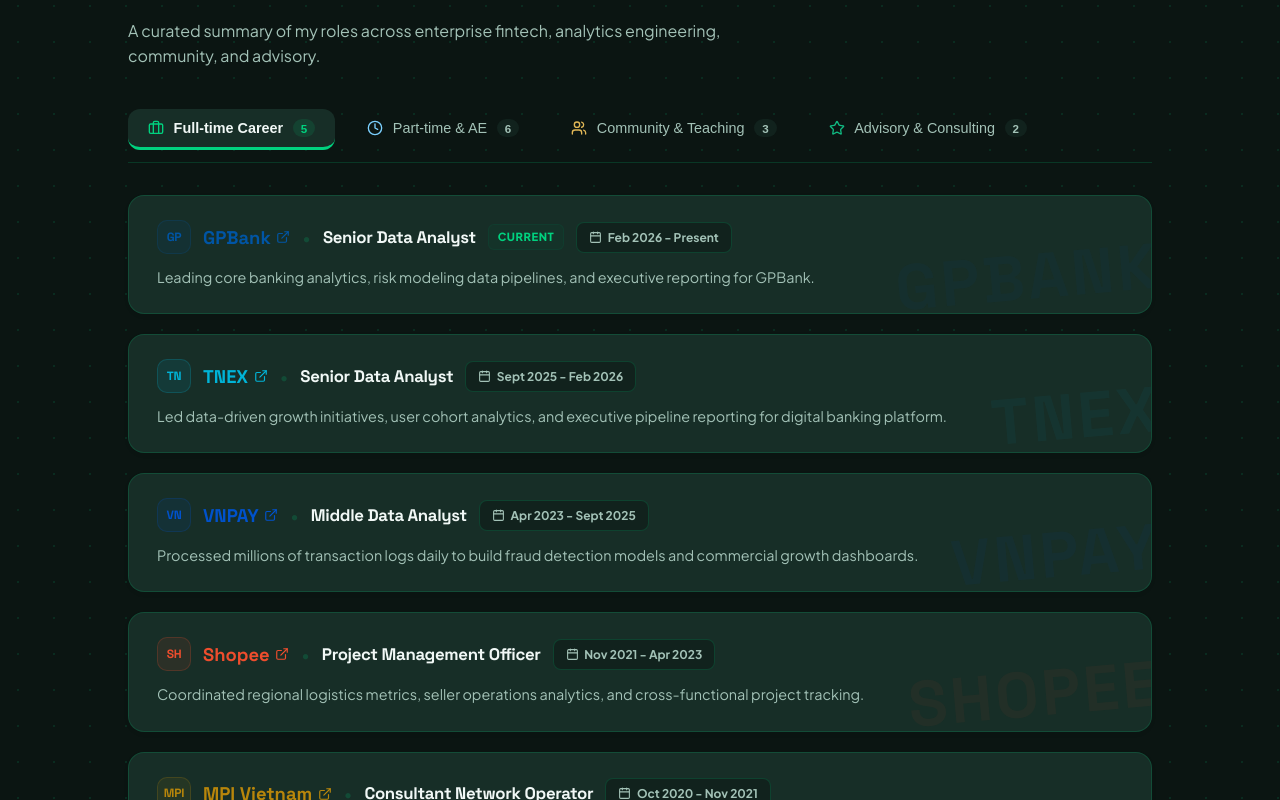
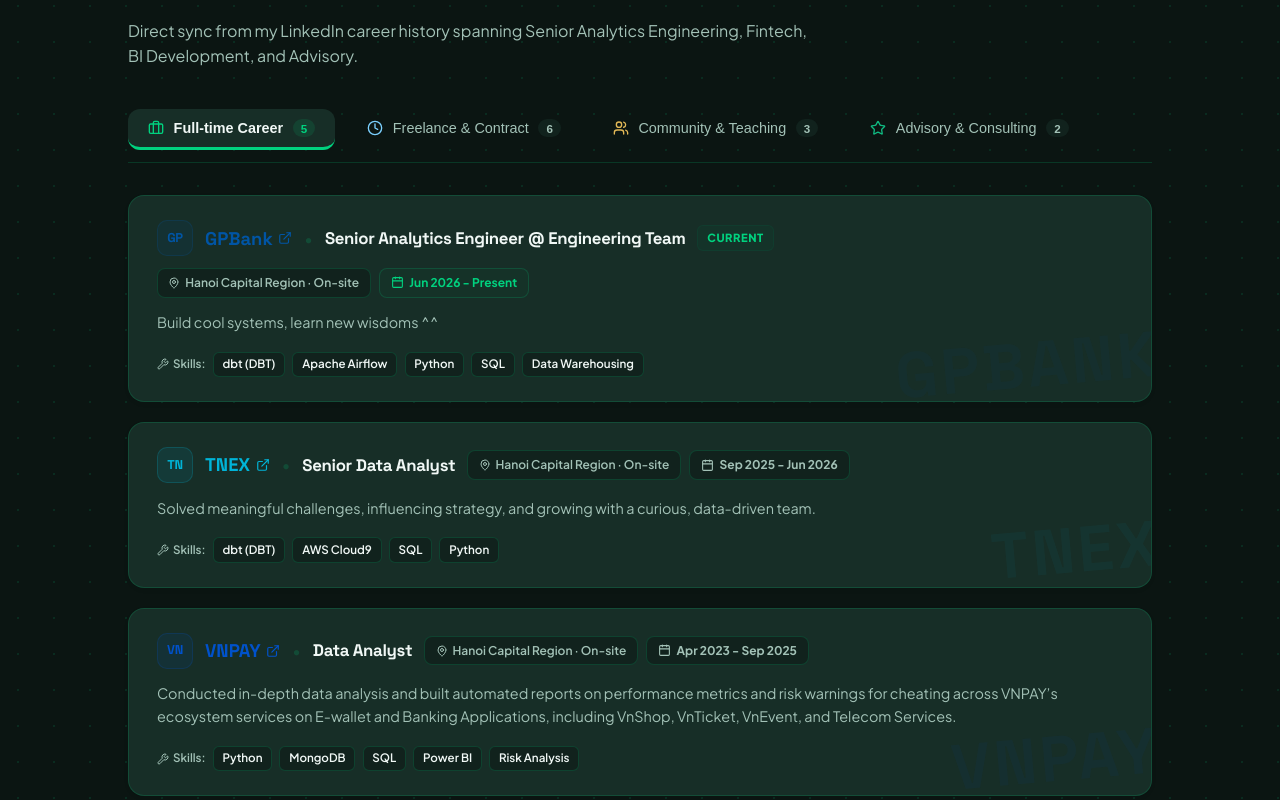
Before and after one commit to tunguyenn99/personal-websites-portfolio, a React (Vite) app: page / in a window 1280 px wide. Shown: the part 1020-1820 px from the top of the page. Built offline with nearby package versions, Linux system fonts and the light colour scheme.

Commit message:
feat(experience): update 100% exact experience details from LinkedIn profile (GPBank, Xóm Data, HV Holdings, UpBase, TNEX, MindX, Shopee, VNPAY, etc.)

```diff
--- a/src/components/Experience.jsx
+++ b/src/components/Experience.jsx
@@ -1,12 +1,12 @@
 import React, { useState } from 'react';
-import { Briefcase, Clock, Users, Star, ExternalLink, Calendar } from 'lucide-react';
+import { Briefcase, Clock, Users, Star, ExternalLink, Calendar, MapPin, Wrench } from 'lucide-react';
 
 export default function Experience() {
   const [activeTab, setActiveTab] = useState('fulltime');
 
   const tabOptions = [
     { id: 'fulltime', label: 'Full-time Career', icon: <Briefcase size={16} />, color: 'var(--accent-fulltime)', count: 5 },
-    { id: 'parttime', label: 'Part-time & AE', icon: <Clock size={16} />, color: 'var(--accent-parttime)', count: 6 },
+    { id: 'parttime', label: 'Freelance & Contract', icon: <Clock size={16} />, color: 'var(--accent-parttime)', count: 6 },
     { id: 'community', label: 'Community & Teaching', icon: <Users size={16} />, color: 'var(--accent-community)', count: 3 },
     { id: 'advisor', label: 'Advisory & Consulting', icon: <Star size={16} />, color: 'var(--accent-advisor)', count: 2 }
   ];
@@ -15,217 +15,249 @@
     fulltime: [
       {
         company: 'GPBank',
-        companyFull: 'Global Petro Bank (GPBank)',
+        companyFull: 'Global Petro Commercial Joint Stock Bank',
         url: 'https://www.gpbank.com.vn/',
-        role: 'Senior Data Analyst',
-        period: 'Feb 2026 - Present',
+        role: 'Senior Analytics Engineer @ Engineering Team',
+        period: 'Jun 2026 - Present',
+        location: 'Hanoi Capital Region · On-site',
         isCurrent: true,
-        tag: 'Banking & Finance',
+        tag: 'Full-time',
         initials: 'GP',
         brandColor: '#0055A5',
         watermark: 'GPBANK',
-        description: 'Leading core banking analytics, risk modeling data pipelines, and executive reporting for GPBank.'
+        description: 'Build cool systems, learn new wisdoms ^^',
+        skills: ['dbt (DBT)', 'Apache Airflow', 'Python', 'SQL', 'Data Warehousing']
       },
       {
         company: 'TNEX',
-        companyFull: 'TNEX Digital Bank',
+        companyFull: 'TNEX Finance & Digital Banking',
         url: 'https://www.tnex.com.vn/',
         role: 'Senior Data Analyst',
-        period: 'Sept 2025 - Feb 2026',
+        period: 'Sep 2025 - Jun 2026',
+        location: 'Hanoi Capital Region · On-site',
         isCurrent: false,
-        tag: 'Fintech Banking',
+        tag: 'Full-time',
         initials: 'TN',
         brandColor: '#00B4D8',
         watermark: 'TNEX',
-        description: 'Led data-driven growth initiatives, user cohort analytics, and executive pipeline reporting for digital banking platform.'
+        description: 'Solved meaningful challenges, influencing strategy, and growing with a curious, data-driven team.',
+        skills: ['dbt (DBT)', 'AWS Cloud9', 'SQL', 'Python']
       },
       {
         company: 'VNPAY',
         companyFull: 'VNPAY Fintech',
         url: 'https://vnpay.vn/',
-        role: 'Middle Data Analyst',
-        period: 'Apr 2023 - Sept 2025',
+        role: 'Data Analyst',
+        period: 'Apr 2023 - Sep 2025',
+        location: 'Hanoi Capital Region · On-site',
         isCurrent: false,
-        tag: 'Payment Gateway',
+        tag: 'Full-time',
         initials: 'VN',
         brandColor: '#0052CC',
         watermark: 'VNPAY',
-        description: 'Processed millions of transaction logs daily to build fraud detection models and commercial growth dashboards.'
+        description: 'Conducted in-depth data analysis and built automated reports on performance metrics and risk warnings for cheating across VNPAY’s ecosystem services on E-wallet and Banking Applications, including VnShop, VnTicket, VnEvent, and Telecom Services.',
+        skills: ['Python', 'MongoDB', 'SQL', 'Power BI', 'Risk Analysis']
       },
       {
         company: 'Shopee',
         companyFull: 'Shopee Vietnam',
         url: 'https://shopee.vn/',
-        role: 'Project Management Officer',
+        role: 'Project Management Officer @ New Sellers Flow',
         period: 'Nov 2021 - Apr 2023',
+        location: 'Hanoi, Vietnam · On-site',
         isCurrent: false,
-        tag: 'E-Commerce',
+        tag: 'Full-time',
         initials: 'SH',
         brandColor: '#EE4D2D',
         watermark: 'SHOPEE',
-        description: 'Coordinated regional logistics metrics, seller operations analytics, and cross-functional project tracking.'
+        description: 'Responsible for data analysis and campaign operations for the New Seller Flow team, supporting new Shopee sellers participating in the "Potential Sellers" program.',
+        skills: ['Strategy', 'Data Analysis', 'SQL', 'Presentation Skills']
       },
       {
-        company: 'MPI Vietnam',
-        companyFull: 'Ministry of Planning and Investment',
+        company: 'Ministry of Planning and Investment, Vietnam',
+        companyFull: 'MPI Vietnam',
         url: 'https://www.mpi.gov.vn/',
         role: 'Consultant Network Operator',
         period: 'Oct 2020 - Nov 2021',
+        location: 'Hanoi, Vietnam · On-site',
         isCurrent: false,
-        tag: 'Government & Enterprise',
+        tag: 'Government',
         initials: 'MPI',
         brandColor: '#B8860B',
         watermark: 'MPI',
-        description: 'Managed enterprise databases and consultant networks for national development programs.'
+        description: 'Managed the "Consultant" section on the National Portal for Small and Medium Enterprise (SME) Support.',
+        skills: ['Strategy', 'Microsoft Outlook', 'Database Management']
       }
     ],
     parttime: [
       {
+        company: 'HV HOLDINGS',
+        companyFull: 'HVNetGroup',
+        url: 'https://hvgroup.com.vn/',
+        role: 'Analytics Engineer',
+        period: 'Feb 2026 - Jul 2026',
+        location: 'Ho Chi Minh City · Remote',
+        isCurrent: false,
+        tag: 'Freelance',
+        initials: 'HV',
+        brandColor: '#7C3AED',
+        watermark: 'HV GROUP',
+        description: 'Architected and deployed a comprehensive BI ecosystem to unify fragmented e-commerce data, providing the executive team with visibility into sales performance, marketing ROI and inventory health.',
+        skills: ['Microsoft Power BI', 'Power BI Embedded Analytics', 'dbt', 'SQL']
+      },
+      {
         company: 'UpBase',
-        companyFull: 'UpBase Asia',
+        companyFull: 'UpBase - Tech-Driven eCommerce Enabler',
         url: 'https://upbase.asia/',
         role: 'Data Analytics Engineer',
-        period: 'Jan 2026 - Present',
-        isCurrent: true,
-        tag: 'E-Commerce Tech',
+        period: 'Jan 2026 - Jul 2026',
+        location: 'Hanoi Capital Region · Remote',
+        isCurrent: false,
+        tag: 'Freelance',
         initials: 'UB',
         brandColor: '#2563EB',
         watermark: 'UPBASE',
-        description: 'Architecting automated dbt data pipelines and multi-channel sales aggregation for e-commerce brands.'
+        description: 'Collaborated with a high-energy team of data enthusiasts to architect a scalable data infrastructure for an omnichannel e-commerce ecosystem. Focused on transforming fragmented raw data into high-performance Data Marts and OLAP Cubes to power frontend visualizations.',
+        skills: ['dbt (DBT)', 'Apache Superset', 'Python', 'SQL']
       },
       {
-        company: 'HV HOLDINGS',
-        companyFull: 'HV Group',
-        url: 'https://hvgroup.com.vn/',
-        role: 'Analytics Engineer',
-        period: 'Feb 2026 - Present',
-        isCurrent: true,
-        tag: 'Conglomerate',
-        initials: 'HV',
-        brandColor: '#7C3AED',
-        watermark: 'HV GROUP',
-        description: 'Designing centralized BigQuery data stack and dimensional models across corporate subsidiaries.'
-      },
-      {
-        company: 'Cloud Ace',
+        company: 'Cloud Ace Vietnam',
         companyFull: 'Cloud Ace Vietnam',
         url: 'https://vn.cloud-ace.com/',
-        role: 'BI Developer (GCP Specialist)',
+        role: 'Business Intelligence Developer',
         period: 'Dec 2025 - Feb 2026',
+        location: 'Hanoi Capital Region · Remote',
         isCurrent: false,
-        tag: 'Cloud Partner',
+        tag: 'Freelance',
         initials: 'CA',
         brandColor: '#4285F4',
         watermark: 'CLOUD ACE',
-        description: 'Delivering Google Cloud Platform BI architectures and Looker Studio data models.'
+        description: 'Developed a centralized, interactive dashboard system to streamline institutional reporting and improve data-driven decision-making for school leadership.',
+        skills: ['Google BigQuery', 'Google Looker Studio', 'GCP']
       },
       {
         company: 'FIXMA',
         companyFull: 'FIXMA Vietnam',
         url: 'https://fixma.vn/',
-        role: 'BI Developer',
-        period: 'Sept 2024 - Aug 2025',
+        role: 'Business Intelligence Developer',
+        period: 'Sep 2024 - Aug 2025',
+        location: 'Hanoi Capital Region · Remote',
         isCurrent: false,
-        tag: 'Tech Solutions',
+        tag: 'Freelance',
         initials: 'FX',
         brandColor: '#0EA5E9',
         watermark: 'FIXMA',
-        description: 'Built end-to-end business intelligence reports and operational telemetry tracking.'
+        description: 'Designed and deployed embedded BI solutions and automated business intelligence systems.',
+        skills: ['Power BI Embedded Analytics', 'Microsoft Power BI', 'SQL']
       },
       {
         company: 'VietCleaning',
         companyFull: 'VietCleaning JSC',
         url: 'https://vietcleaning.vn/',
-        role: 'BI Analyst',
+        role: 'Business Intelligence Analyst',
         period: 'Jan 2025 - May 2025',
+        location: 'Hanoi Capital Region · Remote',
         isCurrent: false,
-        tag: 'Services & Operations',
+        tag: 'Freelance',
         initials: 'VC',
         brandColor: '#10B981',
         watermark: 'VIETCLEAN',
-        description: 'Analyzed service booking funnels, customer churn rate, and staff allocation efficiency.'
+        description: 'Analyzed service booking funnels, customer churn rate, and staff allocation efficiency.',
+        skills: ['Microsoft Power BI', 'Power BI Embedded Analytics', 'Excel']
       },
       {
         company: 'BraveBits',
         companyFull: 'BraveBits Co.',
         url: 'https://bravebits.co/',
-        role: 'Outsource Data Analyst',
-        period: 'Mar 2024 - July 2024',
+        role: 'Data Analyst (Outsource)',
+        period: 'Mar 2024 - Jul 2024',
+        location: 'Hanoi Capital Region · Hybrid',
         isCurrent: false,
-        tag: 'Global SaaS',
+        tag: 'Freelance',
         initials: 'BB',
         brandColor: '#F59E0B',
         watermark: 'BRAVEBITS',
-        description: 'Product telemetry and user engagement analysis for Shopify global applications.'
+        description: 'Supported report development and data analysis on customer and product insights to drive business decisions for global Shopify applications.',
+        skills: ['Google Looker Studio', 'Google BigQuery', 'SQL']
       }
     ],
     community: [
       {
         company: 'Xóm Data',
-        companyFull: 'Xóm Data Community',
+        companyFull: 'Xóm Data - Cùng học Data Analyst / Engineer / Scientist',
         url: 'https://www.facebook.com/groups/xomdata/',
-        role: 'Co-Owner & Community Leader',
+        role: 'Co-Owner',
         period: 'Apr 2025 - Present',
+        location: 'Hanoi Capital Region · Remote',
         isCurrent: true,
-        tag: 'Data Community',
+        tag: 'Self-employed',
         initials: 'XD',
         brandColor: '#1877F2',
         watermark: 'XÓM DATA',
-        description: 'Founded and managing Vietnam\'s premier data community for knowledge sharing, webinars, and career guidance.'
+        description: 'Search "Xóm Data" on Facebook to find us! Co-owner of Vietnam\'s top data community for learners and practitioners.',
+        skills: ['Community Leadership', 'Technical Sharing', 'Data Career Mentoring']
       },
       {
-        company: 'MindX',
+        company: 'MindX Technology School',
         companyFull: 'MindX Technology School',
         url: 'https://mindx.edu.vn/',
-        role: 'Senior Data Instructor',
-        period: 'May 2023 - Present',
-        isCurrent: true,
-        tag: 'Tech Education',
+        role: 'Data Instructor',
+        period: 'May 2023 - Feb 2026',
+        location: 'Hanoi Capital Region · Hybrid',
+        isCurrent: false,
+        tag: 'Part-time',
         initials: 'MX',
         brandColor: '#EC4899',
         watermark: 'MINDX',
-        description: 'Instructed over 300+ students in SQL, Python, Power BI, and Analytics Engineering best practices.'
+        description: 'Taught data-related courses (D4E, BI), managed classroom activities, assessed student progress, and provided career guidance to ensure successful learning outcomes.',
+        skills: ['SQL', 'Python', 'Power BI', 'Mentoring']
       },
       {
-        company: 'MindX',
+        company: 'MindX Technology School',
         companyFull: 'MindX Technology School',
         url: 'https://mindx.edu.vn/',
         role: 'Data Curriculum Designer',
         period: 'Feb 2025 - Dec 2025',
+        location: 'Hanoi Capital Region · Remote',
         isCurrent: false,
-        tag: 'Curriculum R&D',
+        tag: 'Part-time',
         initials: 'MX',
         brandColor: '#EC4899',
         watermark: 'MINDX',
-        description: 'Designed industry-standard syllabus for Data Engineering and Analytics Engineering courses.'
+        description: 'Crafted industry-relevant learning experiences that empower professionals to turn raw data into actionable insights. Designed structured learning paths bridging SQL, Python, Power BI, and data modeling.',
+        skills: ['Curriculum Design', 'SQL', 'Python', 'Power BI', 'Data Modeling']
       }
     ],
     advisor: [
       {
         company: 'AlphaSights',
-        companyFull: 'AlphaSights Global',
+        companyFull: 'AlphaSights Advisors Network',
         url: 'https://www.alphasights.com/',
-        role: 'Technology & Data Advisor',
-        period: 'Apr 2023 - Present',
-        isCurrent: true,
-        tag: 'Global Advisory',
+        role: 'Advisor',
+        period: 'Apr 2023 - Feb 2026',
+        location: 'Seoul, South Korea · Remote',
+        isCurrent: false,
+        tag: 'Freelance',
         initials: 'AS',
         brandColor: '#6366F1',
         watermark: 'ALPHASIGHTS',
-        description: 'Providing expert consultations for international investment funds on Vietnam\'s fintech & data landscape.'
+        description: 'Collaborated with AlphaSights branches in Seoul, Tokyo, Hong Kong, and Shanghai, bringing expertise with a strong focus on the Southeast Asia market to deliver practical insights for forward-thinking businesses.',
+        skills: ['Industry Advisory', 'Market Intelligence', 'Fintech Insights']
       },
       {
         company: 'Arches',
-        companyFull: 'Arches Global',
+        companyFull: 'Arches Corporation',
         url: 'https://arches-global.com/',
-        role: 'Expert Industry Consultant',
+        role: 'Advisor',
         period: 'Feb 2025 - Feb 2026',
+        location: 'Tokyo, Japan · Remote',
         isCurrent: false,
-        tag: 'Expert Network',
+        tag: 'Freelance',
         initials: 'AG',
         brandColor: '#8B5CF6',
         watermark: 'ARCHES',
-        description: 'Consulting on regional e-commerce logistics, payment gateway trends, and tech talent markets.'
+        description: 'Arches connects Asia\'s industry specialists across sectors and functions with Investment & Corporate Strategy clients to assess an industry, a market, or a company to evaluate its business risks or opportunities.',
+        skills: ['Expert Advisory', 'Corporate Strategy', 'Knowledge Sharing']
       }
     ]
   };
@@ -239,8 +271,8 @@
         {/* Section Header */}
         <div style={{ marginBottom: '2.5rem' }}>
           <h2 className="section-title">Professional Path & Experience</h2>
-          <p style={{ color: 'var(--text-muted)', fontSize: '1rem', marginTop: '-0.75rem', maxWidth: '640px' }}>
-            A curated summary of my roles across enterprise fintech, analytics engineering, community, and advisory.
+          <p style={{ color: 'var(--text-muted)', fontSize: '1rem', marginTop: '-0.75rem', maxWidth: '680px' }}>
+            Direct sync from my LinkedIn career history spanning Senior Analytics Engineering, Fintech, BI Development, and Advisory.
           </p>
         </div>
 
@@ -294,7 +326,7 @@
           })}
         </div>
 
-        {/* Minimalist Ultra-Clean Experience List with Subtle Watermarks */}
+        {/* Ultra-Clean Experience List matching LinkedIn */}
         <div style={{ display: 'flex', flexDirection: 'column', gap: '1.25rem' }}>
           {currentList.map((item, idx) => (
             <div
@@ -307,7 +339,7 @@
                 borderRadius: '16px',
                 display: 'flex',
                 flexDirection: 'column',
-                gap: '0.75rem',
+                gap: '0.85rem',
                 transition: 'all 0.25s ease',
                 boxShadow: '0 2px 10px rgba(0,0,0,0.02)',
                 position: 'relative',
@@ -347,8 +379,8 @@
                 <div style={{ display: 'flex', alignItems: 'center', gap: '0.75rem', flexWrap: 'wrap' }}>
                   {/* Company Logo Badge */}
                   <div style={{
-                    width: '34px',
-                    height: '34px',
+                    width: '36px',
+                    height: '36px',
                     borderRadius: '10px',
                     background: `${item.brandColor}18`,
                     border: `1px solid ${item.brandColor}33`,
@@ -357,7 +389,7 @@
                     justifyContent: 'center',
                     color: item.brandColor,
                     fontWeight: 800,
-                    fontSize: '0.75rem',
+                    fontSize: '0.8rem',
                     letterSpacing: '-0.02em',
                     fontFamily: 'Space Grotesk',
                     flexShrink: 0
@@ -407,21 +439,37 @@
                   )}
                 </div>
 
-                {/* Period Tag */}
-                <div style={{ display: 'flex', alignItems: 'center', gap: '0.5rem', position: 'relative', zIndex: 1 }}>
+                {/* Period & Location Tags */}
+                <div style={{ display: 'flex', alignItems: 'center', gap: '0.5rem', flexWrap: 'wrap', position: 'relative', zIndex: 1 }}>
+                  <span style={{
+                    fontSize: '0.75rem',
+                    fontWeight: 600,
+                    color: 'var(--text-muted)',
+                    background: 'var(--surface-low)',
+                    padding: '0.25rem 0.65rem',
+                    borderRadius: '8px',
+                    border: '1px solid var(--outline-low)',
+                    display: 'flex',
+                    alignItems: 'center',
+                    gap: '0.3rem'
+                  }}>
+                    <MapPin size={12} color="var(--text-muted)" />
+                    {item.location}
+                  </span>
+
                   <span style={{
                     fontSize: '0.75rem',
                     fontWeight: 700,
-                    color: 'var(--text-muted)',
-                    background: 'var(--surface-low)',
-                    padding: '0.3rem 0.75rem',
+                    color: item.isCurrent ? 'var(--primary)' : 'var(--text-muted)',
+                    background: item.isCurrent ? 'rgba(0, 98, 65, 0.08)' : 'var(--surface-low)',
+                    padding: '0.25rem 0.7rem',
                     borderRadius: '8px',
                     border: '1px solid var(--outline-low)',
                     display: 'flex',
                     alignItems: 'center',
                     gap: '0.35rem'
                   }}>
-                    <Calendar size={13} color="var(--text-muted)" />
+                    <Calendar size={13} color={item.isCurrent ? 'var(--primary)' : 'var(--text-muted)'} />
                     {item.period}
                   </span>
                 </div>
@@ -438,6 +486,31 @@
               }}>
                 {item.description}
               </p>
+
+              {/* Skill Tags */}
+              {item.skills && item.skills.length > 0 && (
+                <div style={{ display: 'flex', alignItems: 'center', gap: '0.45rem', flexWrap: 'wrap', marginTop: '0.25rem', position: 'relative', zIndex: 1 }}>
+                  <span style={{ fontSize: '0.725rem', color: 'var(--text-muted)', display: 'flex', alignItems: 'center', gap: '0.25rem', fontWeight: 600 }}>
+                    <Wrench size={12} /> Skills:
+                  </span>
+                  {item.skills.map((skill, sIdx) => (
+                    <span
+                      key={sIdx}
+                      style={{
+                        fontSize: '0.725rem',
+                        fontWeight: 600,
+                        color: 'var(--text-main)',
+                        background: 'var(--surface-low)',
+                        border: '1px solid var(--outline-low)',
+                        padding: '0.15rem 0.55rem',
+                        borderRadius: '6px'
+                      }}
+                    >
+                      {skill}
+                    </span>
+                  ))}
+                </div>
+              )}
             </div>
           ))}
         </div>
```
